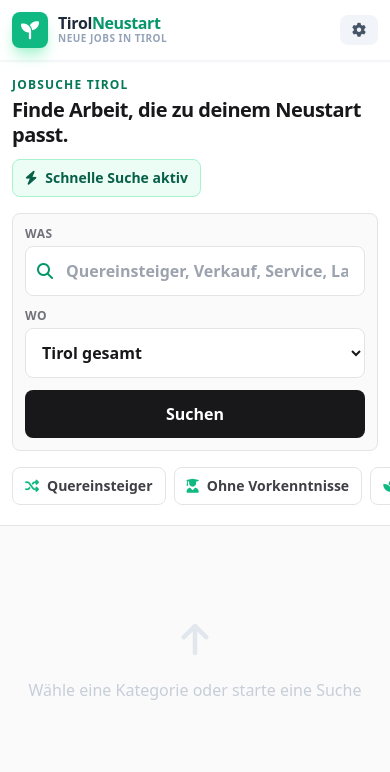
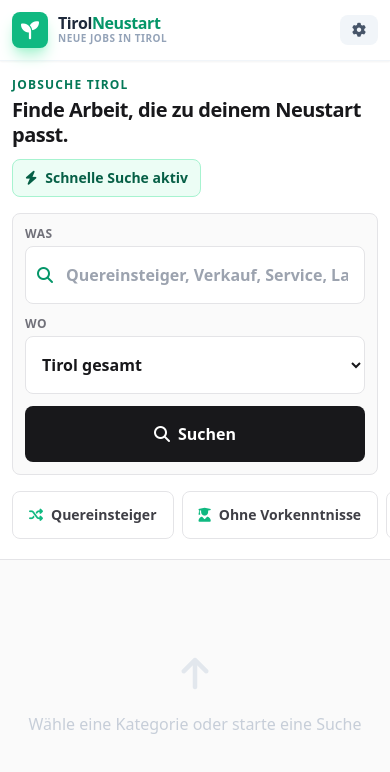
Before and after one commit to Deathcrusher/TirolNeustart, a React (Vite) app: page / in a window 390 px wide. Shown: the top 772 px of the page. Built offline with nearby package versions, Linux system fonts and the light colour scheme.

Commit message:
fix: improve mobile touch targets for better usability

```diff
--- a/App.tsx
+++ b/App.tsx
@@ -421,7 +421,7 @@ const App: React.FC = () => {
                 <i className="fas fa-search pointer-events-none absolute left-3 top-1/2 -translate-y-1/2 text-emerald-600"></i>
                 <input
                   type="text"
-                  className="block w-full rounded-lg border border-zinc-200 bg-white py-3 pl-10 pr-4 font-semibold text-zinc-900 outline-none transition focus:border-emerald-500 focus:ring-4 focus:ring-emerald-100"
+                  className="block w-full rounded-lg border border-zinc-200 bg-white py-4 pl-10 pr-4 font-semibold text-zinc-900 outline-none transition focus:border-emerald-500 focus:ring-4 focus:ring-emerald-100"
                   placeholder="Quereinsteiger, Verkauf, Service, Lager..."
                   value={query}
                   onChange={(e) => setQuery(e.target.value)}
@@ -439,7 +439,7 @@ const App: React.FC = () => {
                     localStorage.setItem('job_location', e.target.value);
                   } catch (err) {}
                 }}
-                className="block w-full rounded-lg border border-zinc-200 bg-white px-3 py-3 font-semibold text-zinc-900 outline-none transition focus:border-emerald-500 focus:ring-4 focus:ring-emerald-100"
+                className="block w-full rounded-lg border border-zinc-200 bg-white px-3 py-4 font-semibold text-zinc-900 outline-none transition focus:border-emerald-500 focus:ring-4 focus:ring-emerald-100"
               >
                 {LOCATION_OPTIONS.map((option) => (
                   <option key={option} value={option}>
@@ -451,8 +451,9 @@ const App: React.FC = () => {
 
             <button
               type="submit"
-              className="w-full rounded-lg bg-zinc-900 px-6 py-3 font-black text-white transition hover:bg-emerald-700 md:w-auto md:self-end"
+              className="w-full rounded-lg bg-zinc-900 px-6 py-4 font-bold text-white transition hover:bg-emerald-700 md:py-3 md:w-auto md:self-end text-base"
             >
+              <i className="fas fa-search md:hidden mr-2"></i>
               Suchen
             </button>
           </form>
@@ -462,7 +463,7 @@ const App: React.FC = () => {
               <button
                 key={idx}
                 onClick={() => handleSearch(undefined, cat.search)}
-                className="inline-flex shrink-0 items-center gap-2 rounded-lg border border-zinc-200 bg-white px-3 py-2 text-sm font-bold text-zinc-700 transition hover:border-emerald-400 hover:text-emerald-700"
+                className="inline-flex shrink-0 items-center gap-2 rounded-lg border border-zinc-200 bg-white px-4 py-3 text-sm font-bold text-zinc-700 transition hover:border-emerald-400 hover:text-emerald-700 min-h-[48px]"
               >
                 <i className={`fas ${cat.icon} text-emerald-500`}></i>
                 {cat.label}
@@ -553,7 +554,7 @@ const App: React.FC = () => {
                     <button
                       key={source}
                       onClick={() => handleSourceFilterChange(source)}
-                      className={`inline-flex shrink-0 items-center gap-2 rounded-lg border px-3 py-2 text-sm font-black transition-colors ${
+                      className={`inline-flex shrink-0 items-center gap-2 rounded-lg border px-4 py-3 text-sm font-bold transition-colors min-h-[48px] ${
                         selectedSource === source
                           ? 'border-emerald-600 bg-emerald-600 text-white'
                           : 'border-zinc-200 bg-white text-zinc-700 hover:border-emerald-400 hover:text-emerald-700'
@@ -588,7 +589,7 @@ const App: React.FC = () => {
                 <button
                   onClick={handleLoadMore}
                   disabled={loadingMore}
-                  className="inline-flex items-center gap-3 rounded-lg border border-zinc-200 bg-white px-6 py-3 font-black text-zinc-800 shadow-sm transition hover:border-emerald-500 hover:text-emerald-700 disabled:opacity-50"
+                  className="inline-flex items-center gap-3 rounded-lg border border-zinc-200 bg-white px-8 py-4 font-bold text-zinc-800 shadow-sm transition hover:border-emerald-500 hover:text-emerald-700 disabled:opacity-50 min-h-[56px] text-base"
                 >
                   {loadingMore ? (
                     <i className="fas fa-circle-notch fa-spin text-emerald-600"></i>
```
